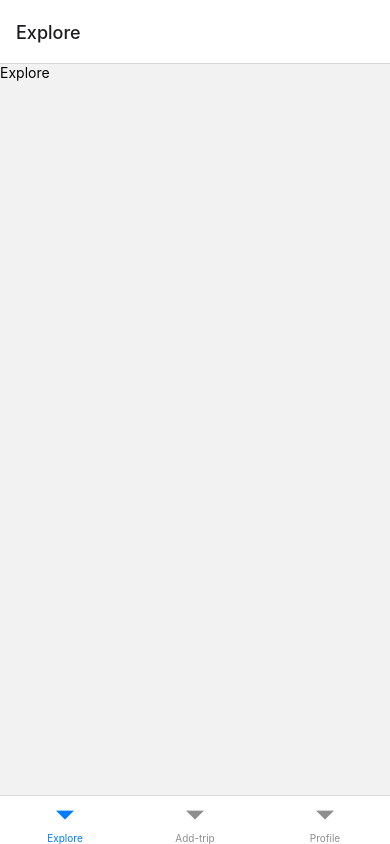
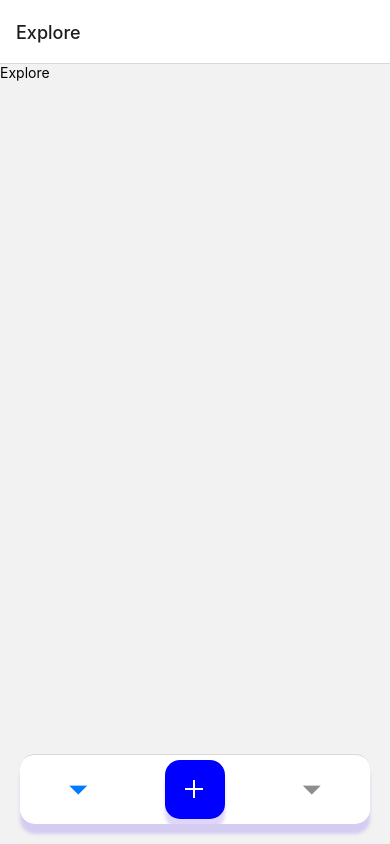
Before and after one commit to Fahad-Ha/trip-app-frontend, a React Native app: screen / in a window 390 px wide. Built offline with nearby package versions, Linux system fonts and the light colour scheme.

Commit message:
added addTrip

```diff
--- a/package.json
+++ b/package.json
@@ -9,6 +9,7 @@
     "web": "expo start --web"
   },
   "dependencies": {
+    "@expo/vector-icons": "^13.0.0",
     "@react-navigation/bottom-tabs": "^6.5.8",
     "@react-navigation/native": "^6.1.7",
     "expo": "~48.0.18",
--- a/src/navigation/AppNavigation.js
+++ b/src/navigation/AppNavigation.js
@@ -1,16 +1,78 @@
 import { createBottomTabNavigator } from "@react-navigation/bottom-tabs";
+import { getFocusedRouteNameFromRoute } from "@react-navigation/native"; // Import getFocusedRouteNameFromRoute
+
 import ROUTES from ".";
 import Explore from "../screens/Explore";
 import AddTrip from "../screens/AddTrip";
+import { Ionicons } from "@expo/vector-icons";
+import {
+  View,
+  Text,
+  SafeAreaView,
+  TouchableOpacity,
+  StyleSheet,
+} from "react-native";
 
 const Tab = createBottomTabNavigator();
 
+// const focusedRouteName = getFocusedRouteNameFromRoute(route);
+
 export default function AppNavigation() {
   return (
-    <Tab.Navigator screenOptions={{}}>
+    <Tab.Navigator
+      screenOptions={{
+        tabBarLabelStyle: {
+          display: "none", // Hide labels on focus for the "AddTrip" tab
+        },
+        tabBarShowLabel: false,
+        tabBarStyle: {
+          position: "absolute",
+          bottom: 20,
+          left: 20,
+          right: 20,
+          elevation: 0,
+          backgroundColor: "#ffffff",
+          borderRadius: 15,
+          height: 70,
+          overflow: "hidden",
+          ...styles.shadow,
+        },
+      }}
+    >
       <Tab.Screen name={ROUTES.APPROUTES.EXPLORE} component={Explore} />
-      <Tab.Screen name={ROUTES.APPROUTES.ADD_TRIP} component={AddTrip} />
+      <Tab.Screen
+        options={({ route, focused }) => ({
+          tabBarIconStyle: {
+            backgroundColor:
+              route.name == ROUTES.APPROUTES.ADD_TRIP ? "blue" : "black",
+            borderRadius: 15,
+            width: 60,
+            marginVertical: 5,
+            ...styles.shadow,
+          },
+          headerShown: false,
+          tabBarShowLabel: () => null,
+          tabBarIcon: ({ color, size }) => (
+            <Ionicons name="add" color={"white"} size={32} />
+          ),
+        })}
+        name={ROUTES.APPROUTES.ADD_TRIP}
+        component={AddTrip}
+      />
       <Tab.Screen name={ROUTES.APPROUTES.PROFILE} component={AddTrip} />
     </Tab.Navigator>
   );
 }
+
+const styles = StyleSheet.create({
+  shadow: {
+    shadowColor: "#7F5DF0",
+    shadowOffset: {
+      width: 0,
+      height: 10,
+    },
+    shadowOpacity: 0.25,
+    shadowRadius: 3.5,
+    elevation: 5,
+  },
+});
--- a/src/screens/AddTrip.js
+++ b/src/screens/AddTrip.js
@@ -1,9 +1,33 @@
-import { View, Text } from "react-native";
+import {
+  View,
+  Text,
+  SafeAreaView,
+  TextInput,
+  TouchableOpacity,
+} from "react-native";
+import { Ionicons } from "@expo/vector-icons";
 
 export default function AddTrip() {
   return (
-    <View>
-      <Text>AddTrip</Text>
+    <View className="flex-1 bg-white justify-center items-center">
+      <Text className="text-xl font-bold absolute top-20">AddTrip</Text>
+      <View className=" w-[70%] ">
+        <Text className="mb-1">Title</Text>
+        <TextInput
+          className="bg-gray-100 rounded-xl mb-6 p-2"
+          placeholder="Title"
+        ></TextInput>
+        <Text className="mb-1">Description</Text>
+        <TextInput
+          multiline
+          className="bg-gray-100 rounded-xl p-2 mb-6"
+          placeholder="Description"
+        ></TextInput>
+        <Text className="mt-4 mb-1">Image</Text>
+        <TouchableOpacity className="bg-gray-100 rounded-xl items-center p-8">
+          <Ionicons name="add" size={52} color="green" />
+        </TouchableOpacity>
+      </View>
     </View>
   );
 }
--- a/tailwind.config.js
+++ b/tailwind.config.js
@@ -3,7 +3,9 @@ module.exports = {
   content: [],
   content: [
     "./App.{js,jsx,ts,tsx}",
-    "./<custom directory>/**/*.{js,jsx,ts,tsx}",
+    "./screens/**/*.{js,jsx,ts,tsx}",
+    "./components/**/*.{js,jsx,ts,tsx}",
+    "./src/**/*.{js,jsx,ts,tsx}",
   ],
   theme: {
     extend: {},
```
Also changed, not shown: 1 other file (tests, documents, lock files or other folders).
